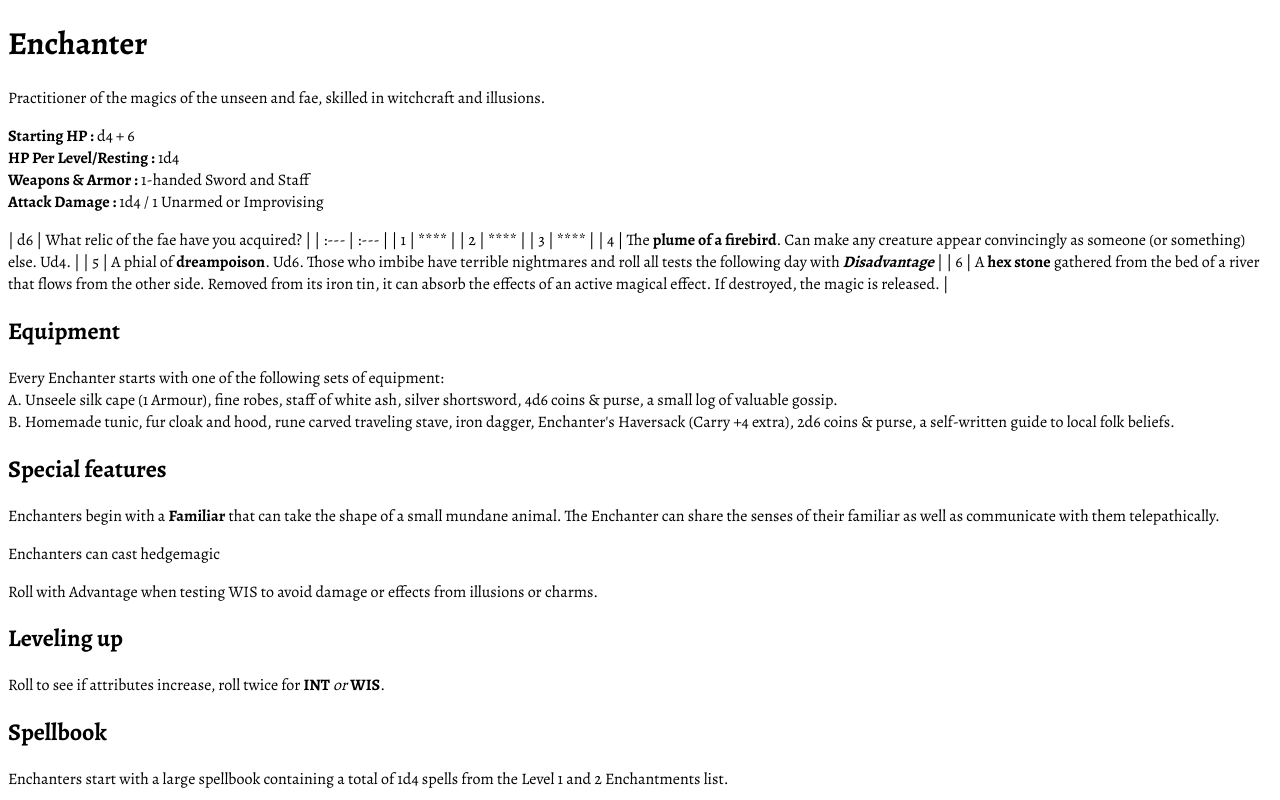
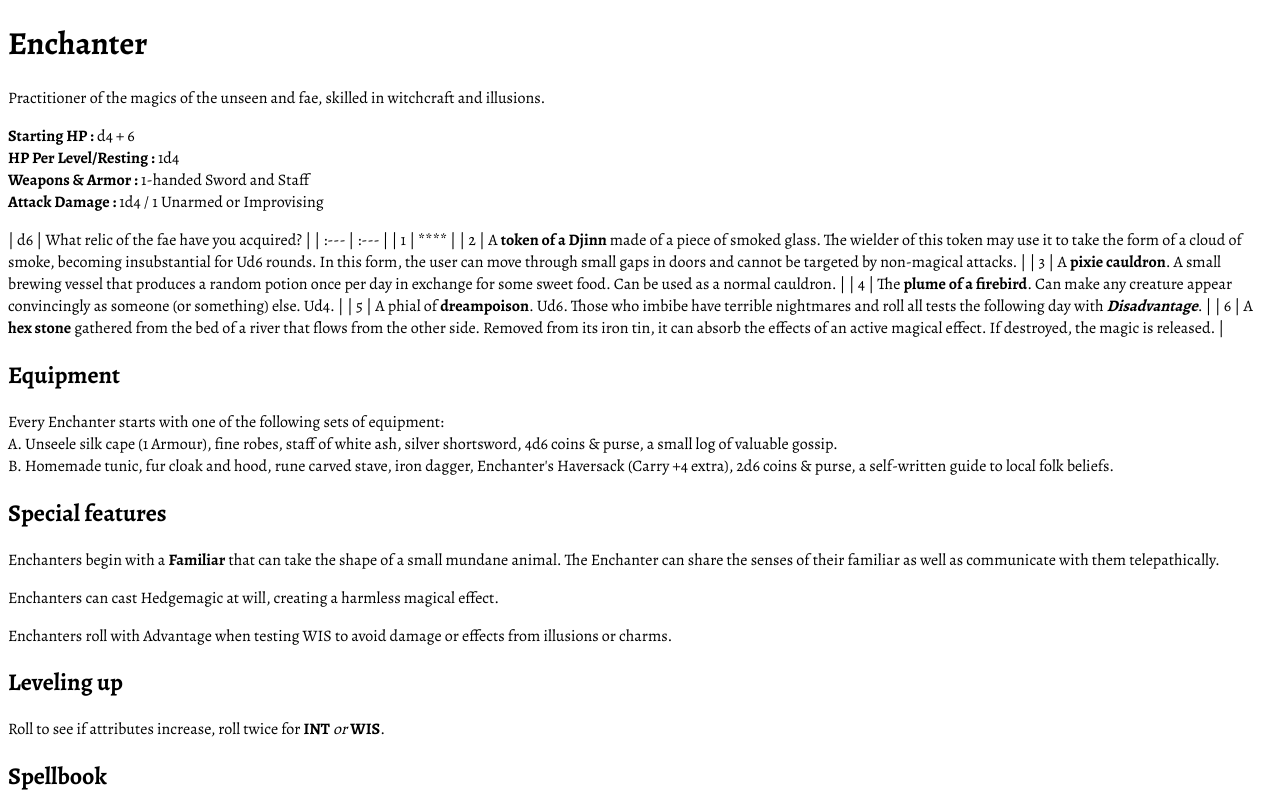
Before and after one commit to matt-gefen/radiant-hack, a Next.js app: page /additional_classes/enchanter in a window 1280 px wide. Shown: the top 800 px of the page. Built offline with nearby package versions, Linux system fonts and the light colour scheme.

Commit message:
enchanter starting items 1

```diff
--- a/pages/additional_classes/enchanter.mdx
+++ b/pages/additional_classes/enchanter.mdx
@@ -10,24 +10,24 @@ Practitioner of the magics of the unseen and fae, skilled in witchcraft and illu
 | d6   | What relic of the fae have you acquired?   |
 | :--- | :--- |
 | 1    | ****     |
-| 2    | ****      |
-| 3    | ****     |
+| 2    | A **token of a Djinn** made of a piece of smoked glass. The wielder of this token may use it to take the form of a cloud of smoke, becoming insubstantial for Ud6 rounds. In this form, the user can move through small gaps in doors and cannot be targeted by non-magical attacks.      |
+| 3    | A **pixie cauldron**. A small brewing vessel that produces a random potion once per day in exchange for some sweet food. Can be used as a normal cauldron.    |
 | 4    | The **plume of a firebird**. Can make any creature appear convincingly as someone (or something) else. Ud4.    |
-| 5    | A phial of **dreampoison**. Ud6. Those who imbibe have terrible nightmares and roll all tests the following day with ***Disadvantage***      |
+| 5    | A phial of **dreampoison**. Ud6. Those who imbibe have terrible nightmares and roll all tests the following day with ***Disadvantage***.      |
 | 6    | A **hex stone** gathered from the bed of a river that flows from the other side. Removed from its iron tin, it can absorb the effects of an active magical effect. If destroyed, the magic is released.  |
 
 ## Equipment
 Every Enchanter starts with one of the following sets of equipment:\
 A. Unseele silk cape (1 Armour), fine robes, staff of white ash, silver shortsword, 4d6 coins & purse, a small log of valuable gossip.\
-B. Homemade tunic, fur cloak and hood, rune carved traveling stave, iron dagger, Enchanter's Haversack (Carry +4 extra), 2d6 coins & purse, a self-written guide to local folk beliefs.
+B. Homemade tunic, fur cloak and hood, rune carved stave, iron dagger, Enchanter's Haversack (Carry +4 extra), 2d6 coins & purse, a self-written guide to local folk beliefs.
 
 ## Special features
 
 Enchanters begin with a **Familiar** that can take the shape of a small mundane animal. The Enchanter can share the senses of their familiar as well as communicate with them telepathically.
 
-Enchanters can cast hedgemagic
+Enchanters can cast Hedgemagic at will, creating a harmless magical effect.
 
-Roll with Advantage when testing WIS to avoid damage or effects from illusions or charms.
+Enchanters roll with Advantage when testing WIS to avoid damage or effects from illusions or charms.
 
 ## Leveling up
 
@@ -86,7 +86,6 @@ Note: columns are *spell slot levels*, lines are *character levels*.
 * **Fear :** Test WIS against 5d6 HD Nearby creatures, if a pass the target flees - Ud6 mins.
 * **Hallucinatory Terrain :** Terrain out to Far Away appears as the caster desires until touched.
 * **Hold Person :** Paralyze 1d4 Nearby targets. Test WIS/turn to see if the effect lasts.
-* **Spectral Force :** Create a Nearby illusion. Test WIS, if a pass viewer can be harmed (2d6).
 * **Suggestion :** Test WIS on a Nearby target, if a pass performs a simple command that seems safe.
 
 **4**
```
